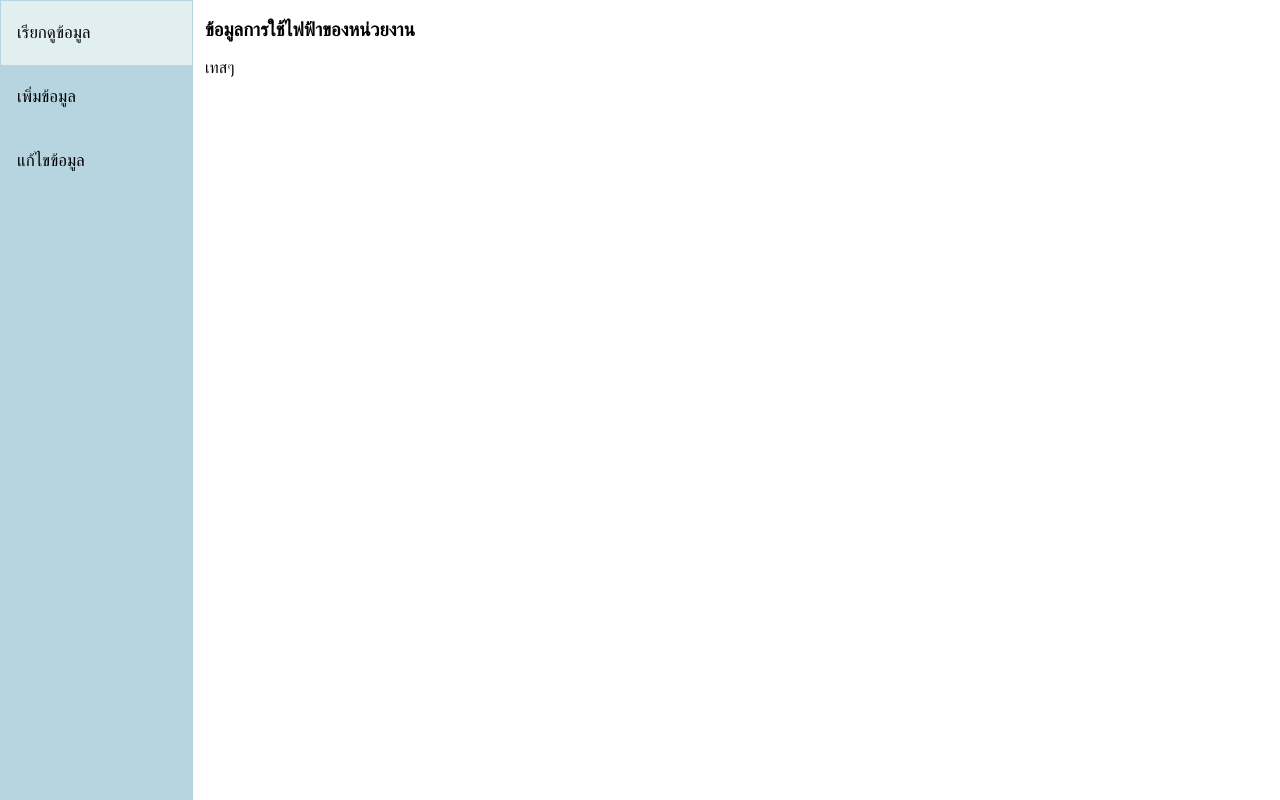
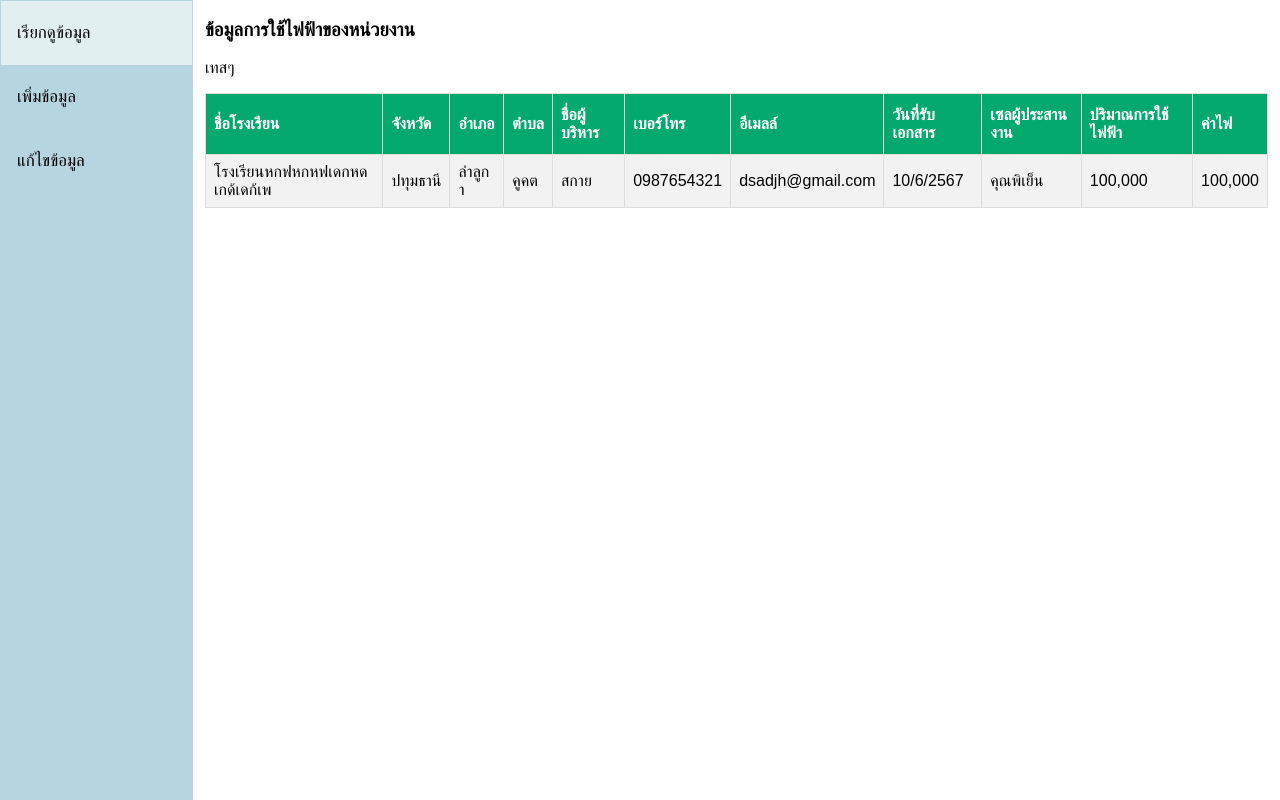
Before and after one commit to RagnaCrimson/ViewInformation, a PHP site: page / in a window 1280 px wide. Shown: the part 89-889 px from the top of the page. Run offline with PHP 8.4, Linux system fonts and the light colour scheme.

Commit message:
my changes

```diff
--- a/index.php
+++ b/index.php
@@ -25,22 +25,53 @@
 
     <div class="container">
         <div class="tab">
-            <button class="tablinks" onclick="openTab(event, 'London')">เรียกดูข้อมูล</button>
-            <button class="tablinks" onclick="openTab(event, 'Paris')">เพิ่มข้อมูล</button>
-            <button class="tablinks" onclick="openTab(event, 'Tokyo')">แก้ไขข้อมูล</button>
+            <button class="tablinks" onclick="openTab(event, 'View')">เรียกดูข้อมูล</button>
+            <button class="tablinks" onclick="openTab(event, 'Insert')">เพิ่มข้อมูล</button>
+            <button class="tablinks" onclick="openTab(event, 'Edit')">แก้ไขข้อมูล</button>
         </div>
 
-        <div id="London" class="tabcontent">
+        <div id="View" class="tabcontent">
             <h3>ข้อมูลการใช้ไฟฟ้าของหน่วยงาน</h3>
             <p>เทสๆ</p>
+
+            <table id="customers">
+                <tr>
+                    <th>ชื่อโรงเรียน</th>
+                    <th>จังหวัด</th>
+                    <th>อำเภอ</th>
+                    <th>ตำบล</th>
+                    <th>ชื่อผู้บริหาร</th>
+                    <th>เบอร์โทร</th>
+                    <th>อีเมลล์</th>
+                    <th>วันที่รับเอกสาร</th>
+                    <th>เซลผู้ประสานงาน</th>
+                    <th>ปริมาณการใช้ไฟฟ้า</th>
+                    <th>ค่าไฟ</th>
+                </tr>
+
+                <tr>
+                    <td>โรงเรียนหกฟหกหฟเดกหดเกด้เดก้เพ</td>
+                    <td>ปทุมธานี</td>
+                    <td>ลำลูกา</td>
+                    <td>คูคต</td>
+                    <td>สกาย</td>
+                    <td>0987654321</td>
+                    <td>dsadjh@gmail.com</td>
+                    <td>10/6/2567</td>
+                    <td>คุณพิเย็น</td>
+                    <td>100,000</td>
+                    <td>100,000</td>
+                </tr>
+
+            </table>
         </div>
 
-        <div id="Paris" class="tabcontent">
+        <div id="Insert" class="tabcontent">
             <h3>พื้นที่ Insert data</h3>
             <p>ใส่ลงใน table database or Excel</p>
         </div>
 
-        <div id="Tokyo" class="tabcontent">
+        <div id="Edit" class="tabcontent">
             <h3>Edit data</h3>
             <p>พื้นที่แก้ไขข้อมูลใน table</p>
         </div>
--- a/style.css
+++ b/style.css
@@ -1,9 +1,18 @@
+/* color
+    #555273    ม่วง
+    #65799b    ฟ้า
+    #b6d5e1    ฟ้าอ่อน
+    #e2eff1    ฟ้าอ่อน อมเขียว เกือบขาว
+*/
+
 * {box-sizing: border-box;}
 
 body {
   margin: 0;
   font-family: Arial, Helvetica, sans-serif;
 }
+
+/* Header */
 
 .header {
   overflow: hidden;
@@ -53,9 +62,21 @@ body {
   }
 }
 
+/* End header */
+
+/* ********************** */
+
+/* etc */
+
 .center{
     text-align: center;
 }
+
+/* end etc */
+
+/* ********************** */
+
+/* Tab */
 
 .container {
     display: flex;
@@ -97,3 +118,34 @@ body {
     border-left: none;
     overflow-y: auto; /* Enable scrolling if content overflows */
   }
+
+  /* End tab */
+
+  /* ********************** */
+
+  /* table */
+
+  #customers {
+    font-family: Arial, Helvetica, sans-serif;
+    border-collapse: collapse;
+    width: 100%;
+  }
+
+  #customers td, #customers th {
+    border: 1px solid #ddd;
+    padding: 8px;
+  }
+
+  #customers tr:nth-child(even){background-color: #f2f2f2;}
+
+  #customers tr:hover {background-color: #ddd;}
+
+  #customers th {
+    padding-top: 12px;
+    padding-bottom: 12px;
+    text-align: left;
+    background-color: #04AA6D;
+    color: white;
+  }
+
+  /* end table */
```
